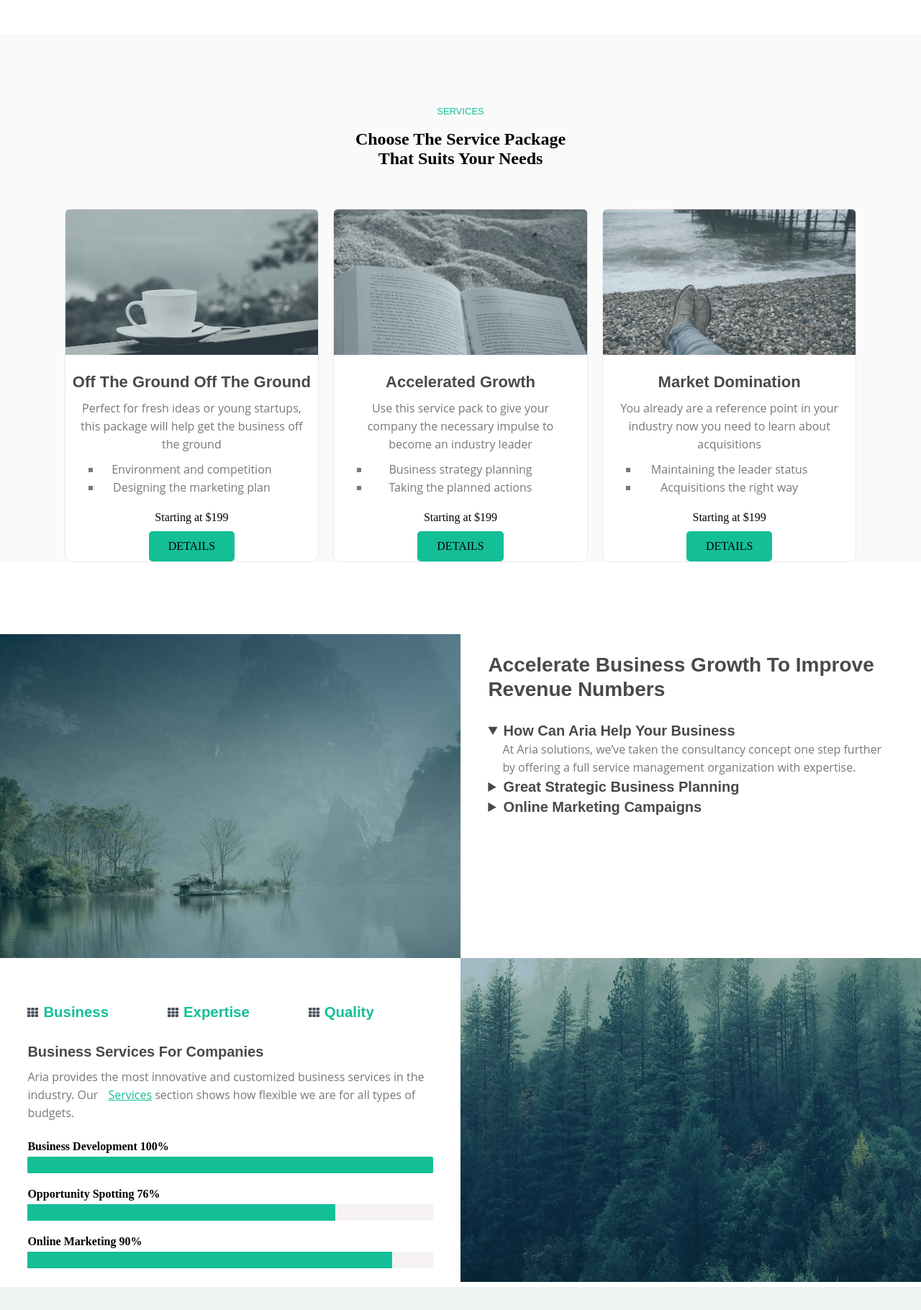
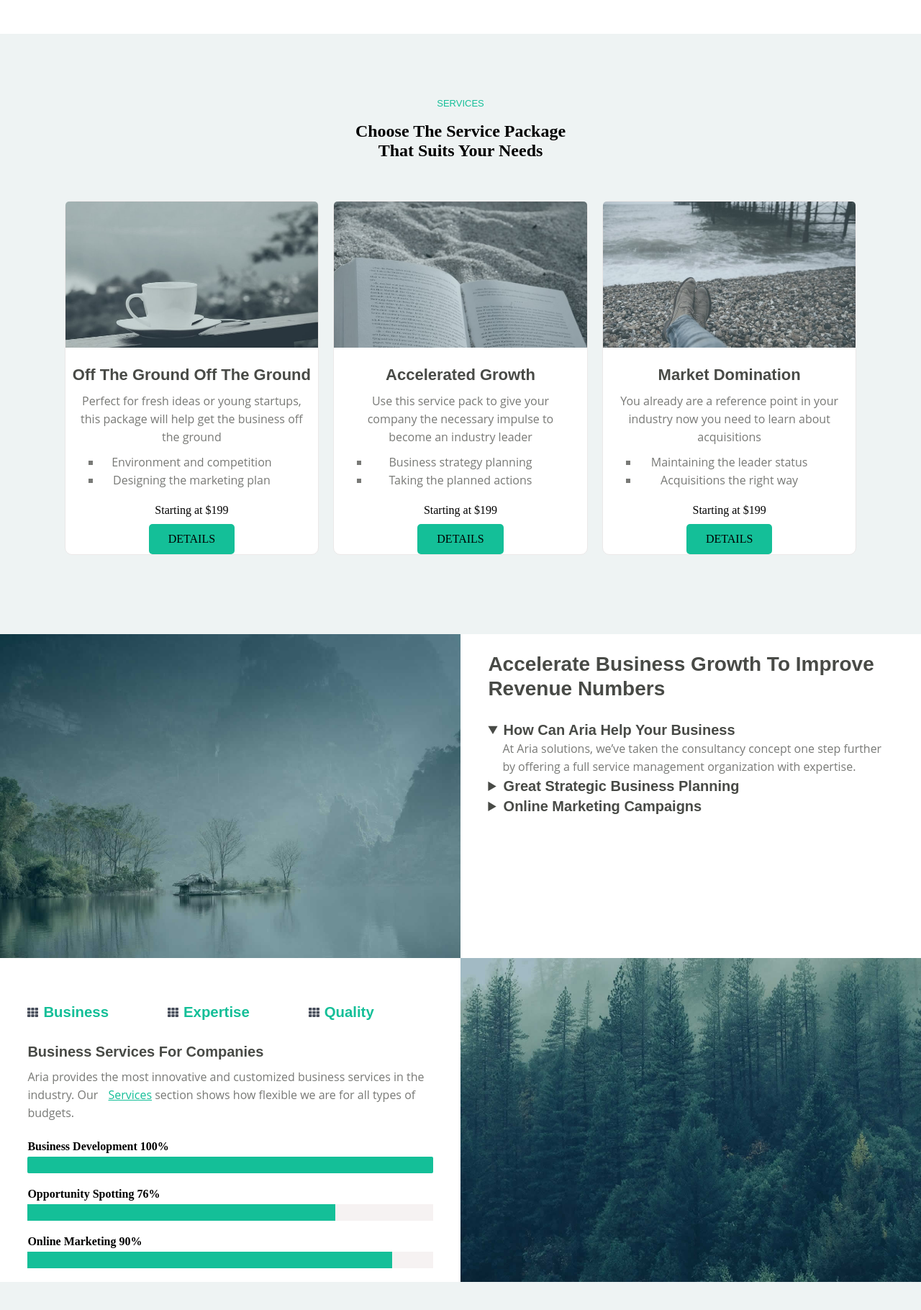
Before and after one commit to JigneshMahadik/aria-major-project, a plain HTML site: page index.html in a window 1280 px wide. Shown: the part 1600-3420 px from the top of the page at 72% size. Drawn offline with Linux system fonts and the light colour scheme.

Commit message:
Changes in background-color and other alignments

```diff
--- a/style.css
+++ b/style.css
@@ -266,10 +266,11 @@ main button :hover{
 /* SERVICES */
 .service-absolute-container{
     /* display: flex; */
-    background-color: #fbfafa;
+    background-color: #eef3f3;
     /* background-color: gray; */
     /* margin: 0px 7%; */
-    padding-top: 100px;
+    padding-top: 7%;
+    padding-bottom: 7%;
     text-align: center;
 }
 .service-title{
@@ -365,7 +366,7 @@ main button :hover{
     /* align-items: center; */
     /* min-width: 90%; */
     /* border: 2px solid black; */
-    margin-top: 100px;
+    margin-top: 0px;
 }
 
 .detail-pic1{
@@ -405,7 +406,7 @@ main button :hover{
     /* height: 100px; */
     flex-grow: 1;
     width: 450px;
-    padding: 2% 3%;
+    padding: 0% 3%;
     padding-top: 5%;
 }
 .wizard{
@@ -483,8 +484,9 @@ main button :hover{
     flex-grow: 1;
 }
 .online-bar{
-    background-color: red;
+    /* background-color: red; */
     display: flex;
+    margin-bottom: 10px;
 }
 .online-bar .green-bar{
     background-color: #14bf98;
```
